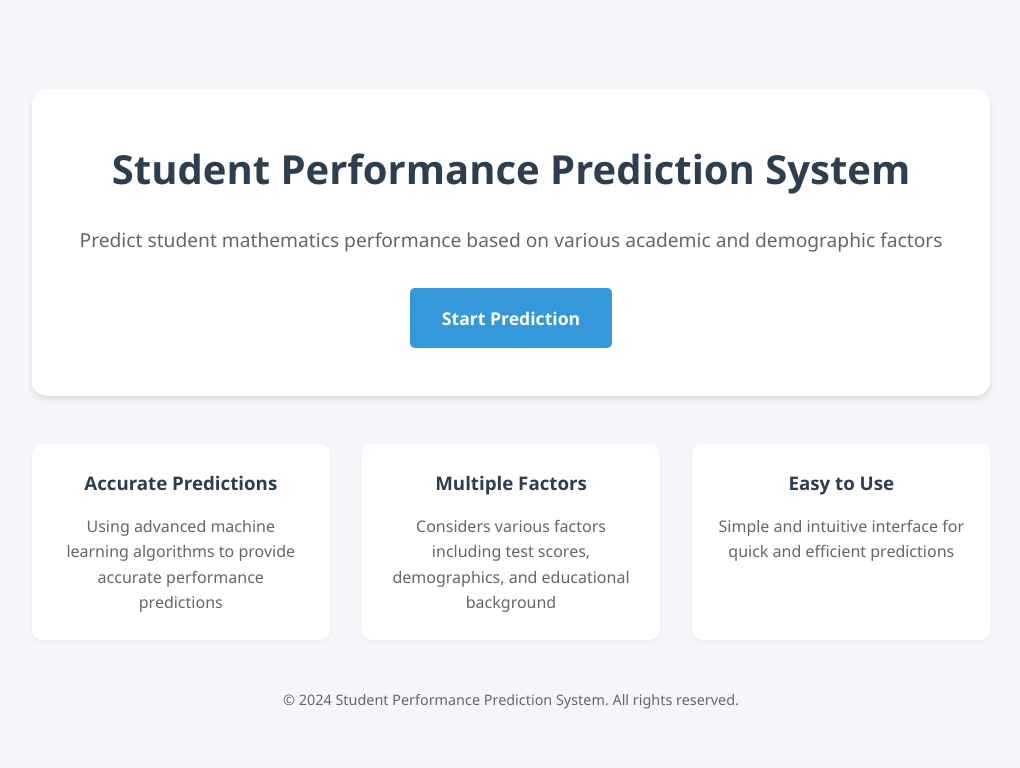
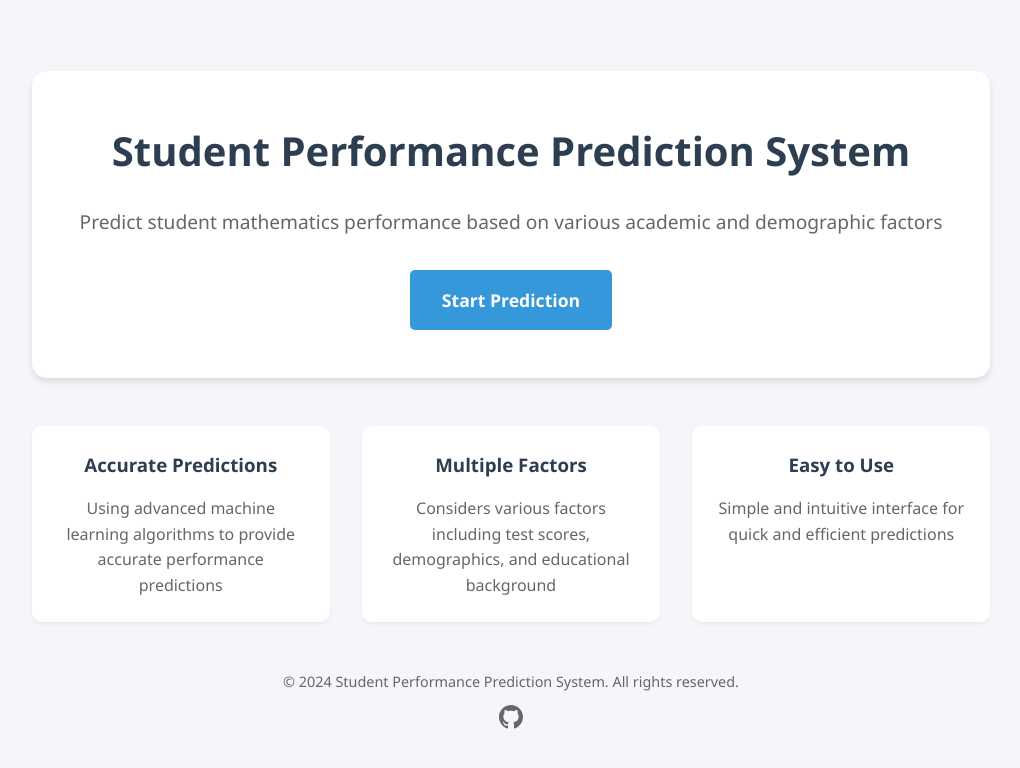
Before and after one commit to Abdisamad001/mlproject, a Flask app: page / in a window 1280 px wide. Shown: the top 768 px of the page, without its empty margins (129-1149 px from the left). Run offline with Flask 3, Linux system fonts and the light colour scheme.

Commit message:
UI Upgrade

```diff
--- a/templates/index.html
+++ b/templates/index.html
@@ -101,6 +101,25 @@
             margin-top: 3rem;
             color: #666;
             font-size: 0.9rem;
+            text-align: center;
+        }
+
+        .footer a {
+            display: inline-block;
+            margin-top: 10px;
+            color: #666;
+            text-decoration: none;
+            transition: color 0.3s ease;
+        }
+
+        .footer a:hover {
+            color: var(--accent-color);
+        }
+
+        .github-icon {
+            width: 24px;
+            height: 24px;
+            vertical-align: middle;
         }
 
         @media (max-width: 768px) {
@@ -147,6 +166,11 @@
 
         <div class="footer">
             <p>© 2024 Student Performance Prediction System. All rights reserved.</p>
+            <a href="https://github.com/Abdisamad001" target="_blank">
+                <svg class="github-icon" viewBox="0 0 16 16" fill="currentColor">
+                    <path d="M8 0C3.58 0 0 3.58 0 8c0 3.54 2.29 6.53 5.47 7.59.4.07.55-.17.55-.38 0-.19-.01-.82-.01-1.49-2.01.37-2.53-.49-2.69-.94-.09-.23-.48-.94-.82-1.13-.28-.15-.68-.52-.01-.53.63-.01 1.08.58 1.23.82.72 1.21 1.87.87 2.33.66.07-.52.28-.87.51-1.07-1.78-.2-3.64-.89-3.64-3.95 0-.87.31-1.59.82-2.15-.08-.2-.36-1.02.08-2.12 0 0 .67-.21 2.2.82.64-.18 1.32-.27 2-.27.68 0 1.36.09 2 .27 1.53-1.04 2.2-.82 2.2-.82.44 1.1.16 1.92.08 2.12.51.56.82 1.27.82 2.15 0 3.07-1.87 3.75-3.65 3.95.29.25.54.73.54 1.48 0 1.07-.01 1.93-.01 2.2 0 .21.15.46.55.38A8.013 8.013 0 0016 8c0-4.42-3.58-8-8-8z"/>
+                </svg>
+            </a>
         </div>
     </div>
 </body>
```
